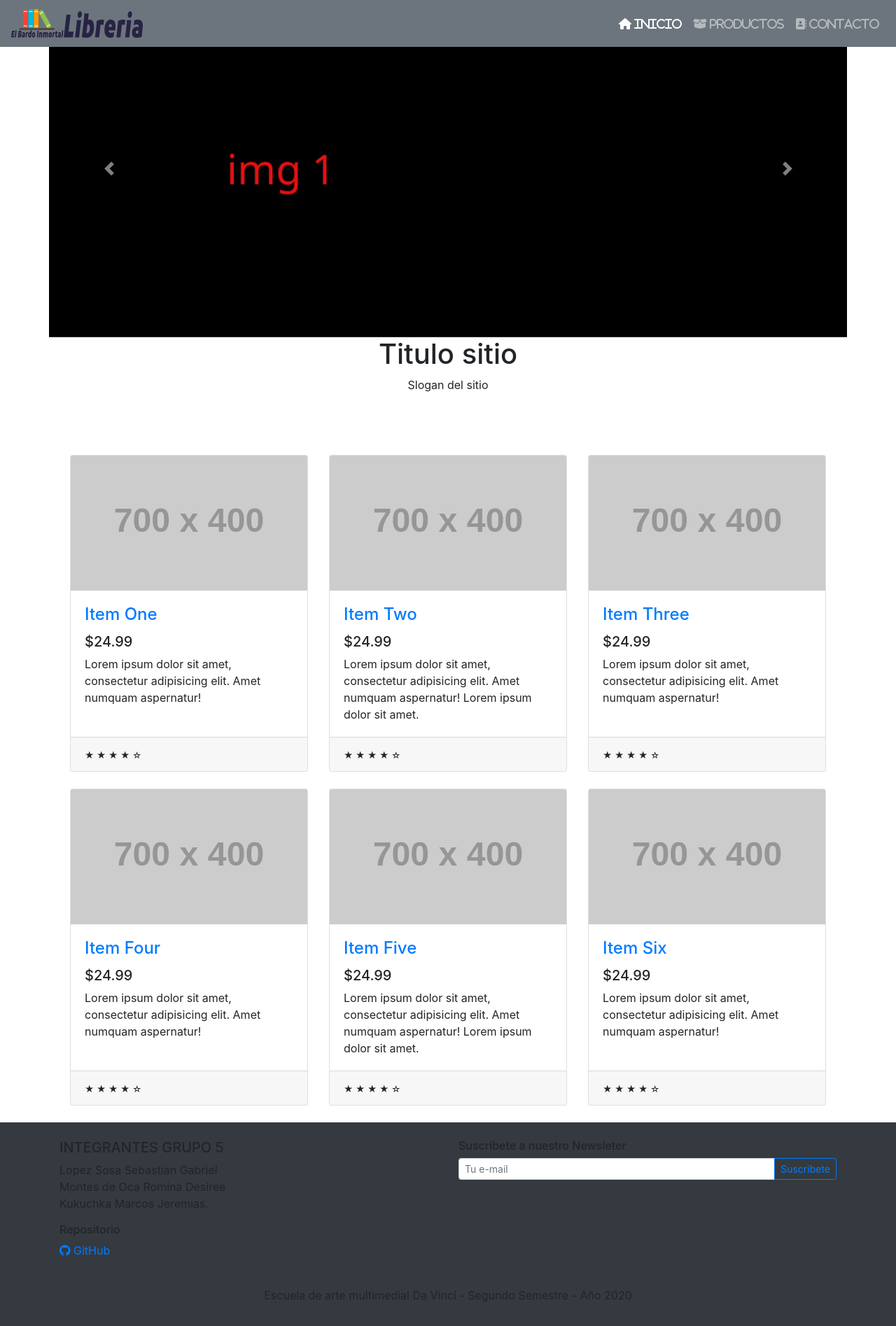
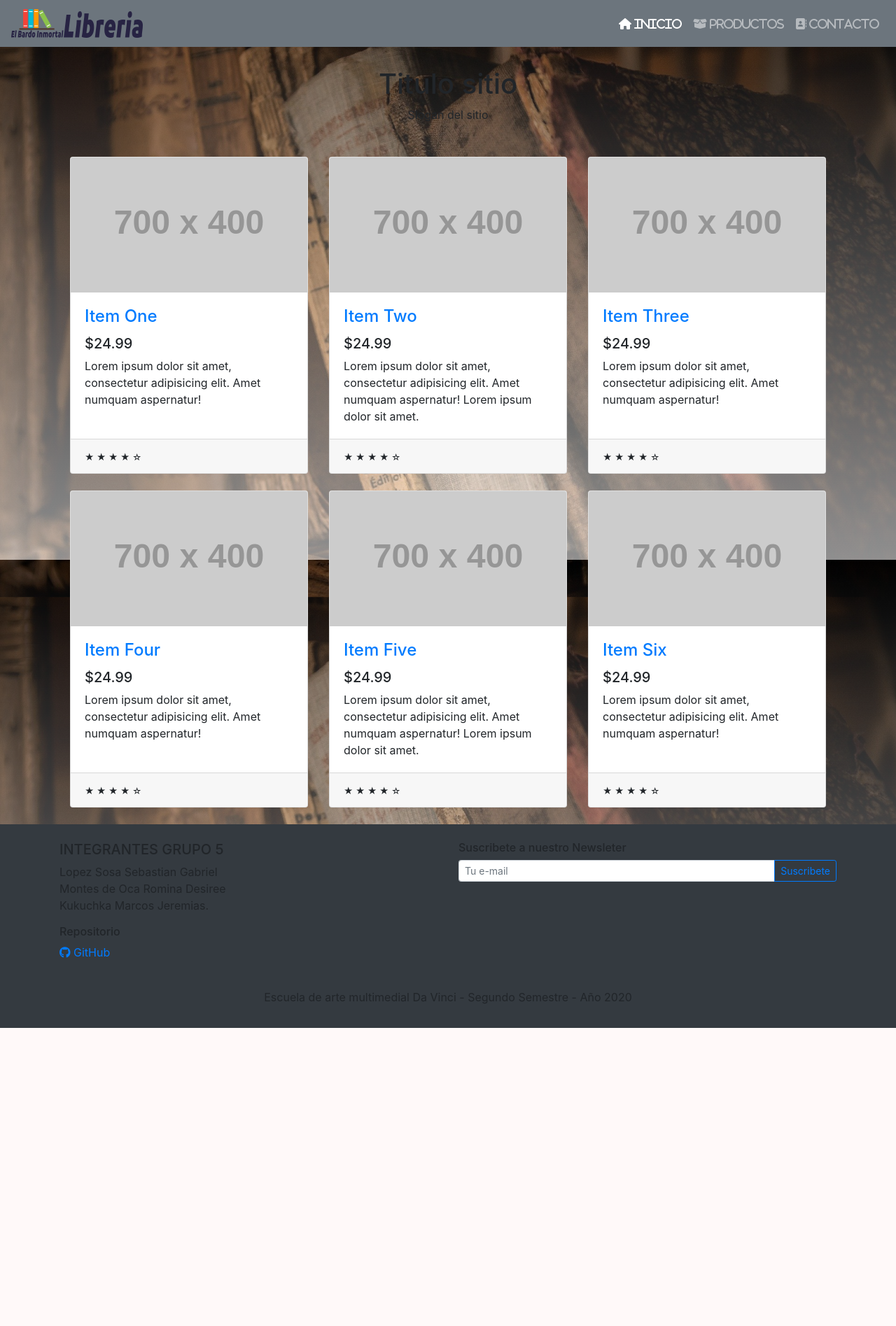
Before and after one commit to marcoskukuchka/TpWeb2, a PHP site: page / in a window 1280 px wide. Shown: the whole page at 70% size. After the commit the page ends 1469 px from the top, so only its background shows below. Run offline with PHP 8.4, Linux system fonts and the light colour scheme; grey boxes labelled with a size stand in for pictures from a placeholder-image service; some libraries are stand-ins or nearby versions.

Commit message:
sin carrusel y se pone foto de portada

```diff
--- /dev/null
+++ b/estilos/estilos.css
@@ -0,0 +1,14 @@
+.fondo-portada {
+    /* imagene de fondo */
+    background-image: /* gradientes como imagen de fondo */
+    linear-gradient(rgba(0, 0, 0, 0.479), rgba(255, 255, 255, 0.561))
+    /* con la coma podemos enlistar imágenes como fondo multiples  */
+    , /* vínculo a la imagen */
+    url(../img/portada.jpg);
+    /* tamaño de imagen de fondo */
+    background-size: cover;
+    /* imagen como mozaico */
+    background-repeat: no-repeat;
+    /* comportamiento ante el scroll */
+    background-attachment: scroll, fixed;
+}
--- a/index.php
+++ b/index.php
@@ -40,13 +40,13 @@
         </nav>
     </header>
     <!-- contenido pagina -->
-    <main>
+    <main class="fondo-portada">
 
         <!-- identidad sitio -->
         <section class="container">
 
             <!-- carrusel -->
-            <div class="row">
+            <!-- <div class="row">
                 <div id="carouselExampleControls" class="carousel slide" data-ride="carousel">
                     <div class="carousel-inner">
                         <div class="carousel-item active">
@@ -67,11 +67,11 @@
                         <span class="carousel-control-next-icon" aria-hidden="true"></span>
                         <span class="sr-only">Next</span>
                     </a>
-                </div>
+                </div> -->
                 <!-- fin carrusel -->
 
-                <div class=" container col-lg-4 col-md-6 mb-4 justify-content-center text-center">
-                    <h1>Titulo sitio</h1>
+                <div class=" container col-lg-4 col-md-6 mb-4 justify-content-center text-center pt-5">
+                    <h1 class="pt-5">Titulo sitio</h1>
                     <p>Slogan del sitio</p>
                 </div>
         </section>
```
Also changed, not shown: img/portada.jpg (added).
